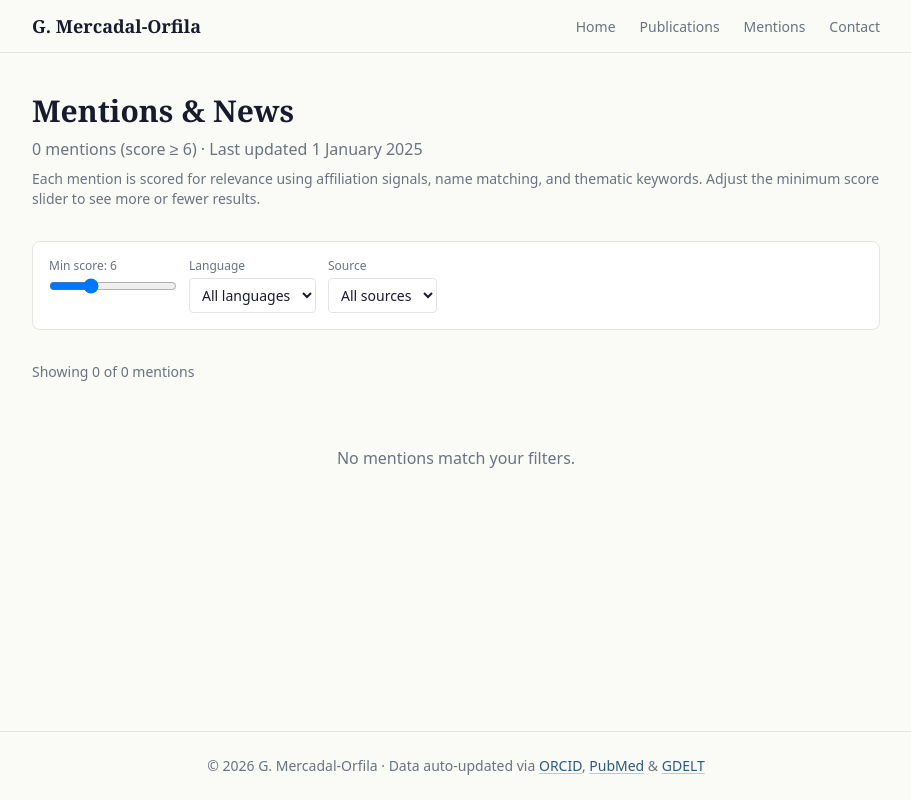
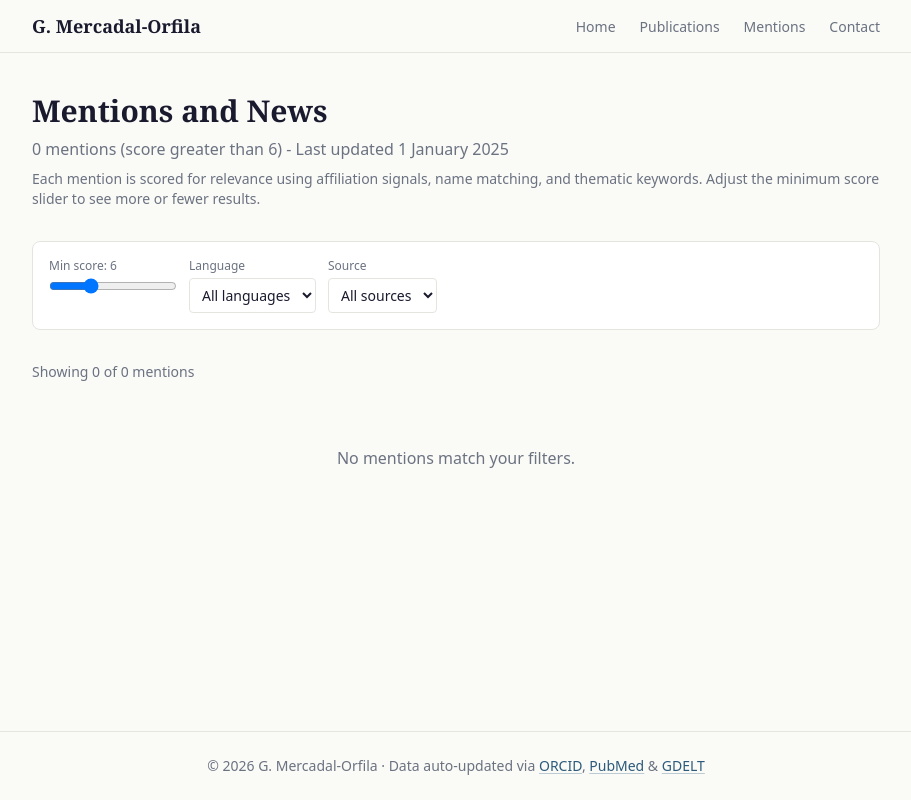
Before and after one commit to GMO10/gmercadal-academic, a Next.js app: page /mentions in a window 1280 px wide. Shown: the whole page, without its empty margins (184-1095 px from the left). Built offline with nearby package versions, Linux system fonts and the light colour scheme.

Commit message:
fix: rewrite mentions page for compatibility

```diff
--- a/app/mentions/page.tsx
+++ b/app/mentions/page.tsx
@@ -10,16 +10,15 @@ export const metadata: Metadata = {
 export default function MentionsPage() {
   const data = getMentions();
 
-  // Extract filter options
-  const langSet = new Set(data.mentions.map((m) => m.language).filter(Boolean) as string[]);
-  const sourceSet = new Set(data.mentions.map((m) => m.domain).filter(Boolean));
+  const langSet = Array.from(new Set(data.mentions.map((m: any) => m.language).filter(Boolean)));
+  const sourceSet = Array.from(new Set(data.mentions.map((m: any) => m.domain).filter(Boolean)));
 
   return (
     <>
       <div className="mb-8">
-        <h1 className="font-serif text-3xl font-bold mb-2">Mentions &amp; News</h1>
+        <h1 className="font-serif text-3xl font-bold mb-2">Mentions and News</h1>
         <p className="text-muted">
-          {data.count} mentions (score ≥ {data.scoreThreshold}) · Last updated{' '}
+          {data.count} mentions (score greater than {data.scoreThreshold}) - Last updated{' '}
           <time dateTime={data.lastUpdated}>
             {new Date(data.lastUpdated).toLocaleDateString('en-GB', {
               day: 'numeric',
@@ -33,11 +32,10 @@ export default function MentionsPage() {
           thematic keywords. Adjust the minimum score slider to see more or fewer results.
         </p>
       </div>
-
       <MentionsList
         mentions={data.mentions}
-        languages={[...langSet].sort()}
-        sources={[...sourceSet].sort()}
+        languages={langSet.sort()}
+        sources={sourceSet.sort()}
         defaultThreshold={data.scoreThreshold}
       />
     </>
```
